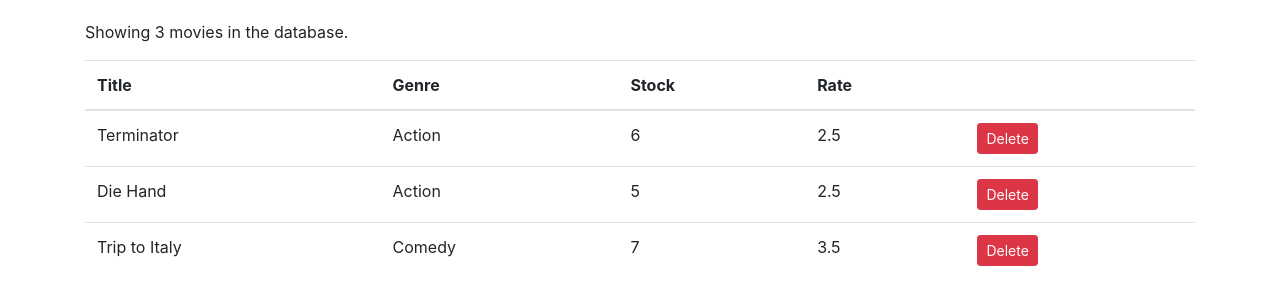
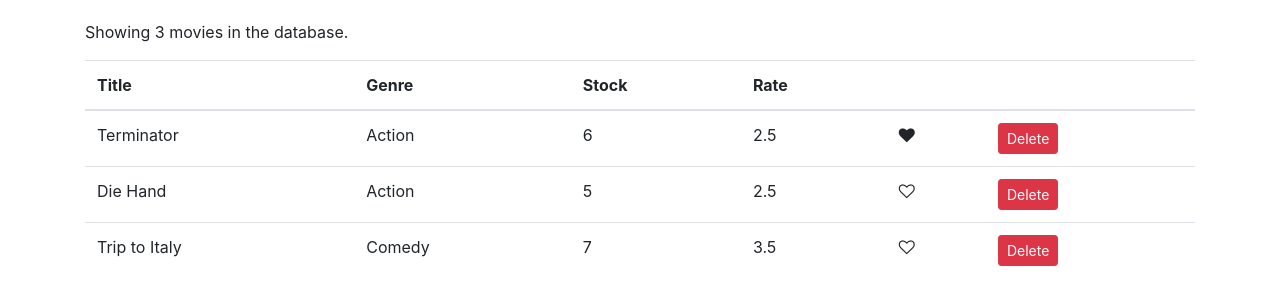
Before and after one commit to yangyang861115/React_vidly, a React (Create React App) app: page / in a window 1280 px wide. Shown: the top 304 px of the page. Built offline with nearby package versions, Linux system fonts and the light colour scheme.

Commit message:
sfc stateless function component

```diff
--- a/public/index.html
+++ b/public/index.html
@@ -1,5 +1,6 @@
 <!DOCTYPE html>
 <html lang="en">
+
 <head>
   <meta charset="utf-8">
   <meta name="viewport" content="width=device-width, initial-scale=1, shrink-to-fit=no">
@@ -21,6 +22,7 @@
     -->
   <title>React App</title>
 </head>
+
 <body>
   <noscript>
     You need to enable JavaScript to run this app.
@@ -37,4 +39,5 @@
       To create a production bundle, use `npm run build` or `yarn build`.
     -->
 </body>
+
 </html>
--- /dev/null
+++ b/src/components/common/like.jsx
@@ -0,0 +1,21 @@
+import React, { Component } from "react";
+
+//Input: liked: boolean
+//Output: onClick
+const Like = props => {
+  let classes = "fa fa-heart";
+  if (!props.liked) {
+    classes += "-o";
+  }
+
+  return (
+    <i
+      className={classes}
+      aria-hidden="true"
+      onClick={props.onClick}
+      style={{ cursor: "pointer" }}
+    />
+  );
+};
+
+export default Like;
--- a/src/components/movies.jsx
+++ b/src/components/movies.jsx
@@ -1,5 +1,6 @@
 import React, { Component } from "react";
 import { getMovies } from "../services/fakeMovieService";
+import Like from "./common/like";
 
 class Movies extends Component {
   state = {
@@ -8,6 +9,16 @@ class Movies extends Component {
 
   handleDelete = movie => {
     const movies = this.state.movies.filter(m => m._id !== movie._id);
+    this.setState({
+      movies
+    });
+  };
+
+  handleLike = movie => {
+    const movies = [...this.state.movies];
+    const index = movies.indexOf(movie);
+    movies[index] = { ...movies[index] };
+    movies[index].liked = !movies[index].liked;
     this.setState({
       movies
     });
@@ -29,6 +40,7 @@ class Movies extends Component {
               <th scope="col">Stock</th>
               <th scope="col">Rate</th>
               <th scope="col" />
+              <th scope="col" />
             </tr>
           </thead>
           <tbody>
@@ -39,6 +51,9 @@ class Movies extends Component {
                   <td>{m.genre.name}</td>
                   <td>{m.numberInStock}</td>
                   <td>{m.dailyRentalRate}</td>
+                  <td>
+                    <Like liked={m.liked} onClick={() => this.handleLike(m)} />
+                  </td>
                   <td>
                     <button
                       className="btn btn-danger btn-sm"
--- a/src/index.js
+++ b/src/index.js
@@ -4,7 +4,7 @@ import "./index.css";
 import App from "./App";
 import registerServiceWorker from "./registerServiceWorker";
 import "bootstrap/dist/css/bootstrap.css";
-import "font-awesome/css/font-awesome.css";
+import "font-awesome/css/font-awesome.min.css";
 
 ReactDOM.render(<App />, document.getElementById("root"));
 registerServiceWorker();
--- a/src/services/fakeMovieService.js
+++ b/src/services/fakeMovieService.js
@@ -7,7 +7,8 @@ const movies = [
     genre: { _id: "5b21ca24jfdslfajslf42331313", name: "Action" },
     numberInStock: 6,
     dailyRentalRate: 2.5,
-    publishDate: "2018-01-03T19:04:28.809Z"
+    publishDate: "2018-01-03T19:04:28.809Z",
+    liked: true
   },
   {
     _id: "5b21ca24jfdslfajslf42331424",
```
Lines whose indentation alone changed are shown as unchanged.
